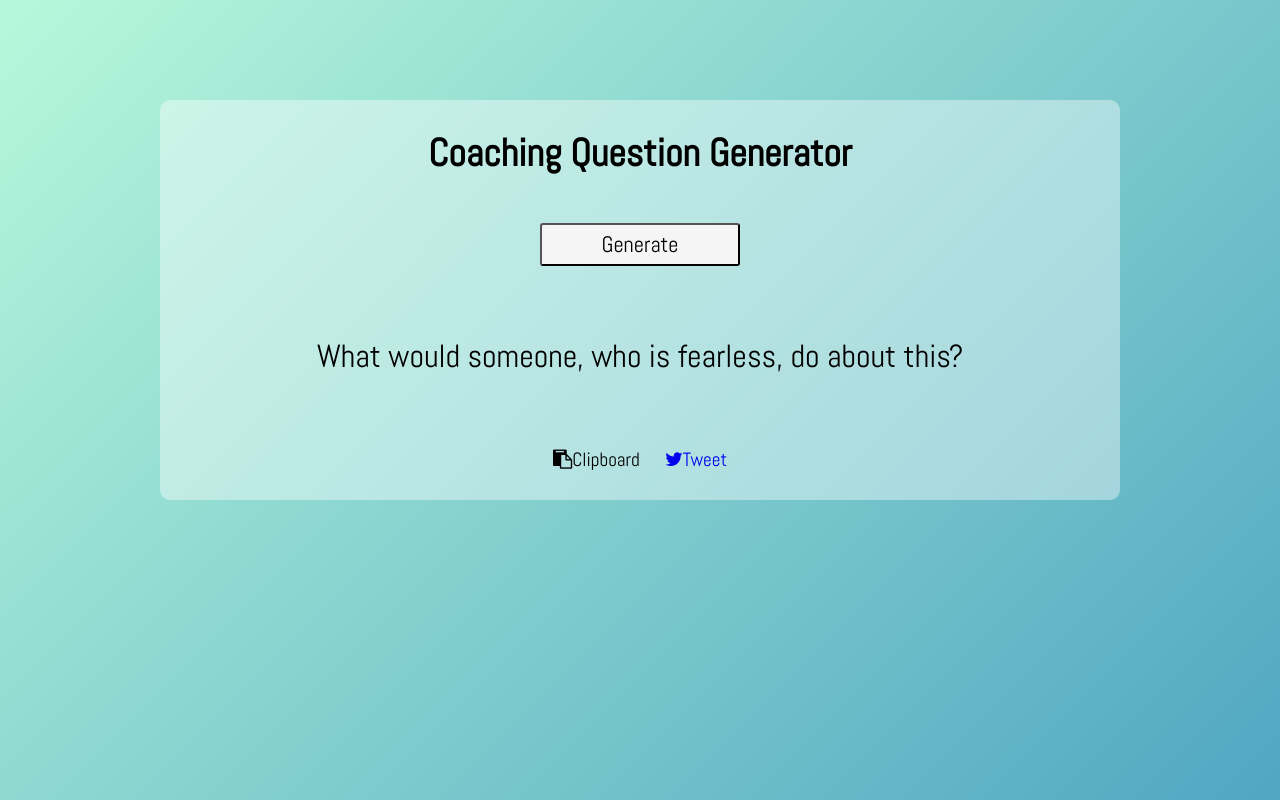
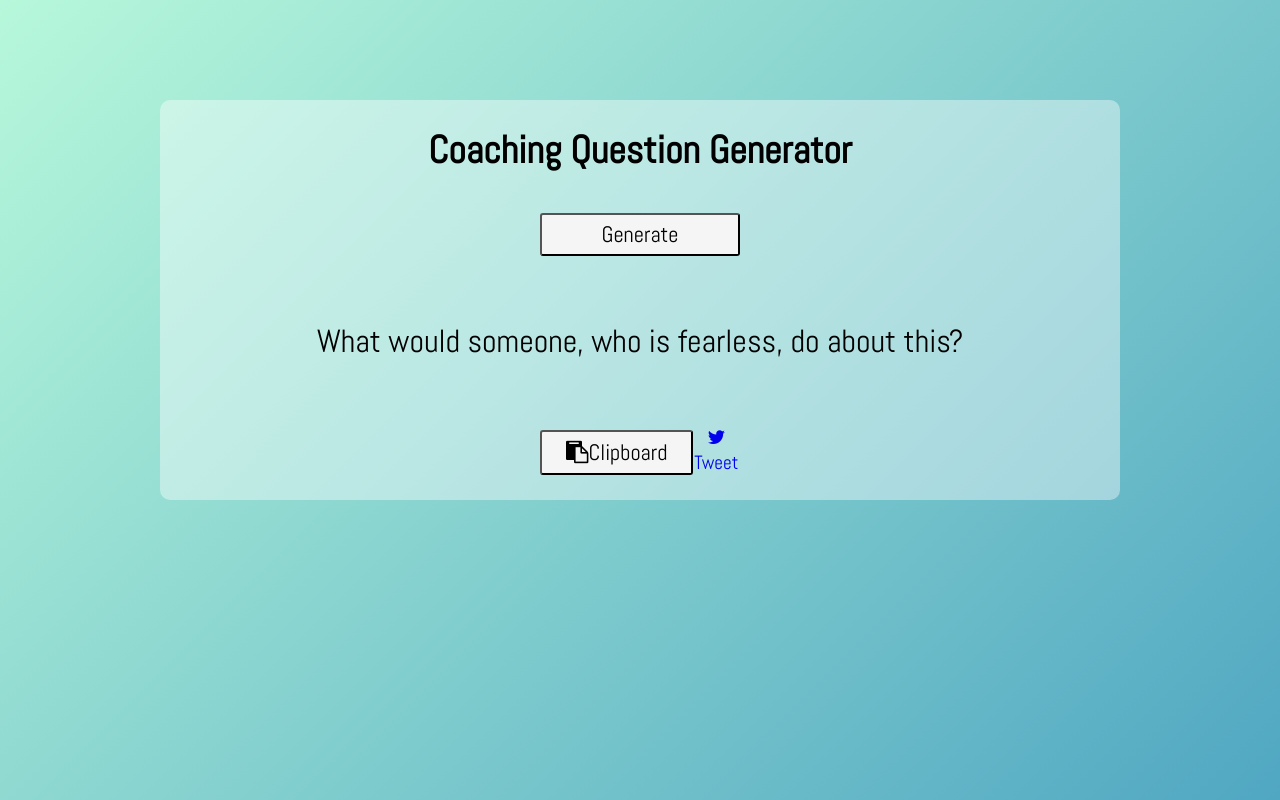
Before and after one commit to samchillcott/sam_react_coaching_questions, a React (Create React App) app: page / in a window 1280 px wide. Both pictures are taken after a click on the button "Generate". Built offline with nearby package versions, Linux system fonts and the light colour scheme.

Commit message:
Fix ally warning

```diff
--- a/src/App.js
+++ b/src/App.js
@@ -49,13 +49,13 @@ const App = () => {
 					}
 				>
 					<div className="icon_wrapper">
-						<a
+						<button
 							onClick={() => navigator.clipboard.writeText(questionString)}
 							className="hvr-backward"
 						>
 							<i className="fa fa-clipboard"></i>
 							 Clipboard
-						</a>
+						</button>
 						<a
 							// eslint-disable-next-line
 							target="_blank"
```
Also changed, not shown: src/App.css (indentation only).
